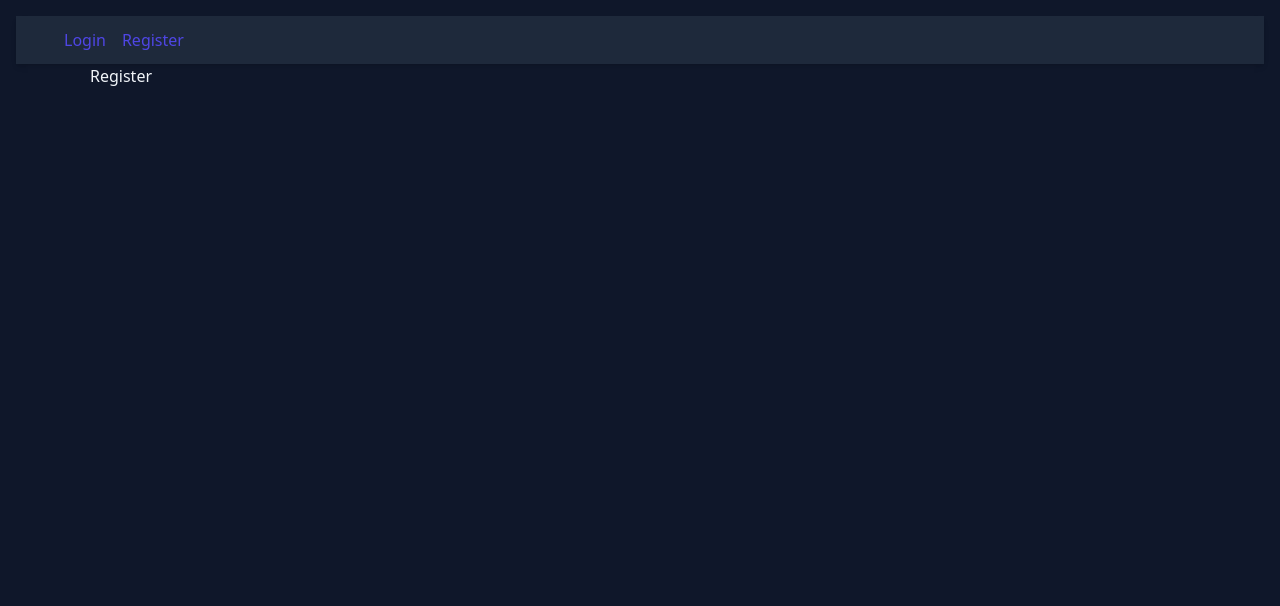
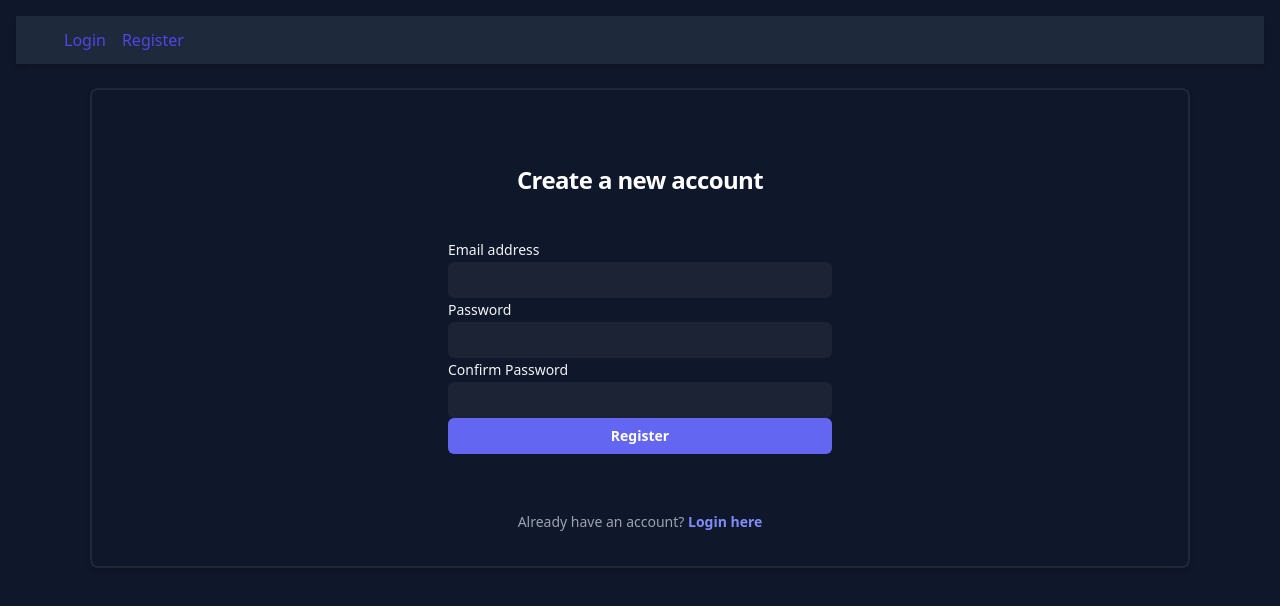
Before and after one commit to Shockrates/BootCampProject, a React (Vite) app in the folder client/: page /register in a window 1280 px wide. Shown: the top 606 px of the page. Built offline with nearby package versions, Linux system fonts and the light colour scheme.

Commit message:
registration

```diff
--- a/client/src/components/Auth/Register.jsx
+++ b/client/src/components/Auth/Register.jsx
@@ -1,4 +1,9 @@
 import React from 'react'
+import { useState} from 'react';
+import useAuth from './AuthProvider';
+import {  Link} from 'react-router-dom';
+//TODO: registerRequest
+
 /**
  * Register component (under construction).
  * - Will manage state for user registration inputs (e.g., email, password, username).
@@ -7,9 +12,122 @@ import React from 'react'
  * - Uses a controlled form similar to Login component.
  */
 const Register = () => {
-    return (
-        <div>Register</div>
-    )
-}
+    const [credentials, setCredentials] = useState({ email: "", password: "", confirmPassword: "" });
+    const [error, setError] = useState("");
+    const [success, setSuccess] = useState("");
 
+    const { login} = useAuth();
+
+
+        const handleRegister = async (e) => {
+                e.preventDefault();
+                setError("");
+                setSuccess("");
+
+                const email = credentials.email.trim();
+                const password = credentials.password;
+                const confirmPassword = credentials.confirmPassword;
+
+                if (!email || !password || !confirmPassword) {
+                    setError("Please fill in all fields");
+                    return;
+                }
+
+                if (password !== confirmPassword) {
+                    setError("Passwords do not match");
+                    return;
+                }
+
+                try {
+                    const user = await registerRequest(email, password, confirmPassword);//TODO
+                    if (!user) {
+                        setError("Registration failed. Please try again");
+                        return;
+                    }
+                    login(user);
+                    setSuccess("Account created successfully!");
+                }catch(err) {
+                    console.error(err);
+                    setError("An error occured during registration. Please try again")
+                }
+            }
+
+
+            const handleChange = (e) => {
+                const { name, value } = e.target;
+                setCredentials((prev) => ({ ...prev, [name]: value }))
+            }
+            return (
+                <div className="register-container">
+                    <div className="register-title">
+                        <h2>Create a new account</h2>
+                    </div>
+
+                    <div className="register-form">
+                        <form action=""
+                            onSubmit={handleRegister}
+                            className="space-y-6"
+                        >
+                            <div>
+                                <label htmlFor="email" className="form-label">Email address </label>
+                                <div className="mt-2">
+                                    <input
+                                        name="email"
+                                        type='email'
+                                        value={credentials.email}
+                                        onChange={handleChange}
+                                        required
+                                        className='form-input'
+                                    />
+                                </div>
+                            </div>
+
+                            <div>
+                                <label htmlFor="password" className="form-label"> Password </label>
+                                <div className="mt-2">
+                                    <input
+                                        name="password"
+                                        type="password"
+                                        value={credentials.password}
+                                        onChange={handleChange}
+                                        required
+                                        className='form-input'
+                                    />
+                                </div>
+                            </div>
+
+                            <div>
+                                <label htmlFor="confirmPassword" className="form-label"> Confirm Password </label>
+                                <div className="mt-2">
+                                    <input
+                                        name="confirmPassword"
+                                        type="password"
+                                        value={credentials.confirmPassword}
+                                        onChange={handleChange}
+                                        required
+                                        className='form-input'
+                                    />
+                                </div>
+                            </div>
+
+                            {error && <div className="form-error">{error}</div>}
+                            {success && <div className="form-success">{success}</div>}
+                            <div className="">
+                                <button type="submit" className='register-btn'>Register</button>
+                            </div>
+
+
+                        </form>
+
+                        <p className="login-text">
+                            Already have an account?{" "}
+                            <Link to="/login" className="login-link">
+                                Login here
+                            </Link>
+                        </p>
+                    </div>
+
+                </div>
+            )
+        }
 export default Register
--- a/client/src/index.css
+++ b/client/src/index.css
@@ -225,3 +225,42 @@ button:focus {
 .register-link {
   @apply font-semibold text-indigo-400 hover:text-indigo-300;
 }
+
+/*Registration Form */
+
+/* Container */
+.register-container {
+  @apply flex min-h-full flex-col justify-center px-6 py-8 mt-6 lg:px-8 border-slate-800 rounded-lg border-2 shadow-md
+}
+
+/*Title*/
+.register-title {
+  @apply sm:mx-auto sm:w-full sm:max-w-sm
+}
+
+.register-title h2 {
+  @apply mt-10 text-center text-2xl/9 font-bold tracking-tight text-white
+}
+
+/* Form */
+.register-form {
+  @apply flex flex-col gap-4 mt-10 sm:mx-auto sm:w-full sm:max-w-sm;
+}
+
+.form-success {
+  @apply text-green-500 text-sm;
+}
+
+/* Button */
+.register-btn {
+  @apply flex w-full justify-center rounded-md bg-indigo-500 px-3 py-1.5 text-sm/6 font-semibold text-white hover:bg-indigo-400 focus-visible:outline-2 focus-visible:outline-offset-2 focus-visible:outline-indigo-500;
+}
+
+/* Login link */
+.login-text {
+  @apply mt-10 text-center text-sm/6 text-gray-400;
+}
+
+.login-link {
+  @apply font-semibold text-indigo-400 hover:text-indigo-300;
+}
```
